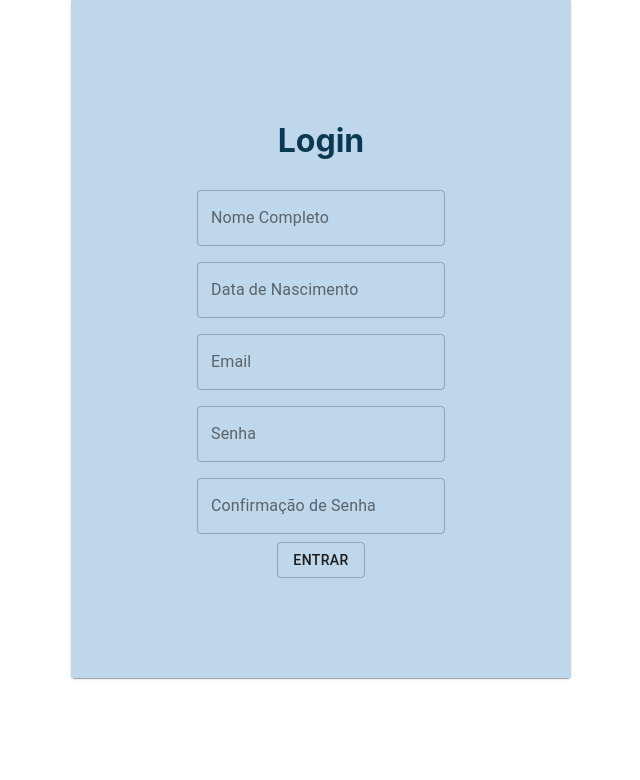
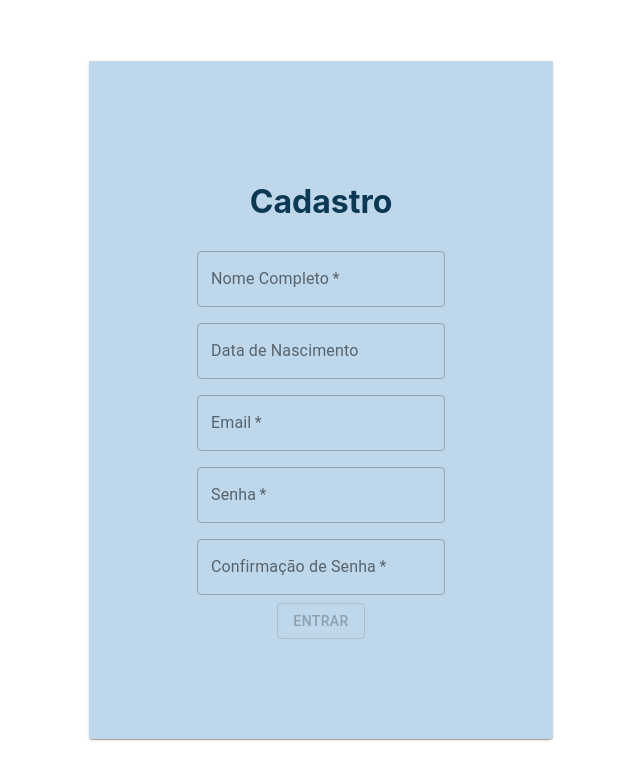
Before and after one commit to aninhantunes/React, a React (Create React App) app: page / in a window 1280 px wide. Shown: the top 780 px of the page, without its empty margins (319-959 px from the left). Built offline with nearby package versions, Linux system fonts and the light colour scheme.

Commit message:
Componentes de tela e requisição de registro

```diff
--- a/package.json
+++ b/package.json
@@ -7,6 +7,7 @@
     "@testing-library/jest-dom": "^4.2.4",
     "@testing-library/react": "^9.3.2",
     "@testing-library/user-event": "^7.1.2",
+    "axios": "^0.19.2",
     "react": "^16.13.1",
     "react-dom": "^16.13.1",
     "react-scripts": "^3.4.1"
--- a/src/App.js
+++ b/src/App.js
@@ -1,12 +1,23 @@
 import React from 'react';
-import Register from './routers/public/register'
+import Register from './routers/public/register/views'
+import { Grid } from '@material-ui/core';
+import {makeStyles} from '@material-ui/core/styles';
 
 function App() {
+  const classes = useStyles();
   return (
-    <div className="App">
+    <Grid className = {classes.App}>
       <Register nome = 'Ana'/>
-    </div>
+    </Grid>
   );
 }
 
+const useStyles = makeStyles((tema) => ({
+  App: {
+      height: '100vh',
+
+  },
+
+}));
+
 export default App;
--- a/src/routers/public/register/index.jsx
+++ /dev/null
@@ -1,65 +0,0 @@
-import React from "react"
-import {Grid,TextField, Paper, shadows, Button} from "@material-ui/core"
-import {makeStyles} from '@material-ui/core/styles'
-
-const Register = ({nome}) => {
-    const classes = useStyles ();
-    return (
-        <Paper boxShadow={2} className = {classes.paper}>
-            <Grid container spacing = {2} direction = 'column' className = {classes.gridContainer}>
-                <h1 className = {classes.title}>Login</h1>
-                <Grid item>
-                    <TextField id="outlined-basic" label="Nome Completo" variant="outlined" className = {classes.textfield}/>
-                </Grid>
-                <Grid item>
-                    <TextField id="outlined-basic" label="Data de Nascimento" variant="outlined" className = {classes.textfield}/>
-                </Grid>
-                <Grid item>
-                    <TextField id="outlined-basic" label="Email" variant="outlined" className = {classes.textfield}/>
-                </Grid>
-                <Grid item>
-                    <TextField id="outlined-basic" label="Senha" variant="outlined" type="password" className = {classes.textfield}/>
-                </Grid>
-                <Grid item>
-                    <TextField id="outlined-basic" label="Confirmação de Senha" variant="outlined" type="password" className = {classes.textfield}/>
-                </Grid>
-                <Button variant="outlined">
-                    Entrar
-                </Button>
-            </Grid>
-        </Paper>
-
-    );
-}
-
-const useStyles = makeStyles((tema) => ({
-    gridContainer: {
-        width: '100%',
-        alignItems: 'center',
-        justifyContent: 'center',
-        margin: 'auto',
-        padding: '100px',
-        backgroundColor: '#bfd7ea',
-
-    },
-
-    textfield: {
-        width: '100%',
-    },
-
-    paper: {
-        hight: '300px',
-        width: '500px',
-        justifyContent: 'center',
-        margin: 'auto',
-
-    },
-
-    title:{
-        color: '#0b3954'
-
-    }
-
-}));
-
-export default Register;
--- /dev/null
+++ b/src/routers/public/register/registroService.js
@@ -0,0 +1,11 @@
+import axios from 'axios';
+
+class RegisterService{
+    async userRegister ({email, password, birth, name}){
+        return axios.post('https://0041e684acf4.ngrok.io/api/v1/user/register/', {
+            email, password, birthDate:birth, fullName:name
+        })
+    }
+}
+
+export default new RegisterService();
--- /dev/null
+++ b/src/routers/public/register/views/index.jsx
@@ -0,0 +1,87 @@
+import React, {useState, useEffect} from "react"
+import {Grid,TextField, Paper, shadows, Button} from "@material-ui/core"
+import {makeStyles} from '@material-ui/core/styles'
+import RegisterService from '../registroService'
+
+const Register = ({nome}) => {
+    const classes = useStyles ();
+    const [name, setName] = useState('');
+    const [birth, setBirth] = useState('');
+    const [email, setEmail] = useState('');
+    const [password, setPassword] = useState('');
+    const [passwordRepeat, setPasswordRepeat] = useState('');
+    const [validation, setValidation] = useState(false);
+    useEffect(()=>{
+        setValidation(!!name && !!email && !!password && !!passwordRepeat);
+    },[name,email,password,passwordRepeat]);
+
+    const onClick = async ()=>{
+        await RegisterService.userRegister({name,email,birth,password});
+    }
+
+    return (
+        <Grid className = {classes.root}>
+            <Paper boxShadow={2} className = {classes.paper}>
+                <Grid container spacing = {2} direction = 'column' className = {classes.gridContainer}>
+                    <h1 className = {classes.title}>Cadastro</h1>
+                    <Grid item>
+                        <TextField id="outlined-basic" label="Nome Completo" variant="outlined" required onChange={(event)=>{setName(event.target.value)}} value = {name}/>
+                    </Grid>
+                    <Grid item>
+                        <TextField id="outlined-basic" label="Data de Nascimento" variant="outlined" onChange={(event)=>{setBirth(event.target.value)}} value = {birth} />
+                    </Grid>
+                    <Grid item>
+                        <TextField id="outlined-basic" label="Email" variant="outlined" required onChange={(event)=>{setEmail(event.target.value)}} value = {email}/>
+                    </Grid>
+                    <Grid item>
+                        <TextField id="outlined-basic" label="Senha" variant="outlined" type="password" required onChange={(event)=>{setPassword(event.target.value)}} value = {password}/>
+                    </Grid>
+                    <Grid item>
+                        <TextField id="outlined-basic" label="Confirmação de Senha" variant="outlined" type="password" required onChange={(event)=>{setPasswordRepeat(event.target.value)}} value = {passwordRepeat}/>
+                    </Grid>
+                    <Button variant="outlined" disabled = {!validation} onClick = {onClick}>
+                        Entrar
+                    </Button>
+                </Grid>
+            </Paper>
+        </Grid>
+
+    );
+}
+
+const useStyles = makeStyles((tema) => ({
+    root:{
+        width:'100%',
+        height: '100%',
+        display: 'flex',
+        alignItems: 'center',
+    },
+
+    gridContainer: {
+        width: '100%',
+        alignItems: 'center',
+        justifyContent: 'center',
+        margin: 'auto',
+        padding: '100px',
+        backgroundColor: '#bfd7ea',
+        '& input':{
+            width: '100%',
+        }
+
+    },
+
+    paper: {
+        maxWidth: '500px',
+        justifyContent: 'center',
+        margin: 'auto',
+
+    },
+
+    title:{
+        color: '#0b3954'
+
+    }
+
+}));
+
+export default Register;
```
Also changed, not shown: 1 other file (tests, documents, lock files or other folders).
